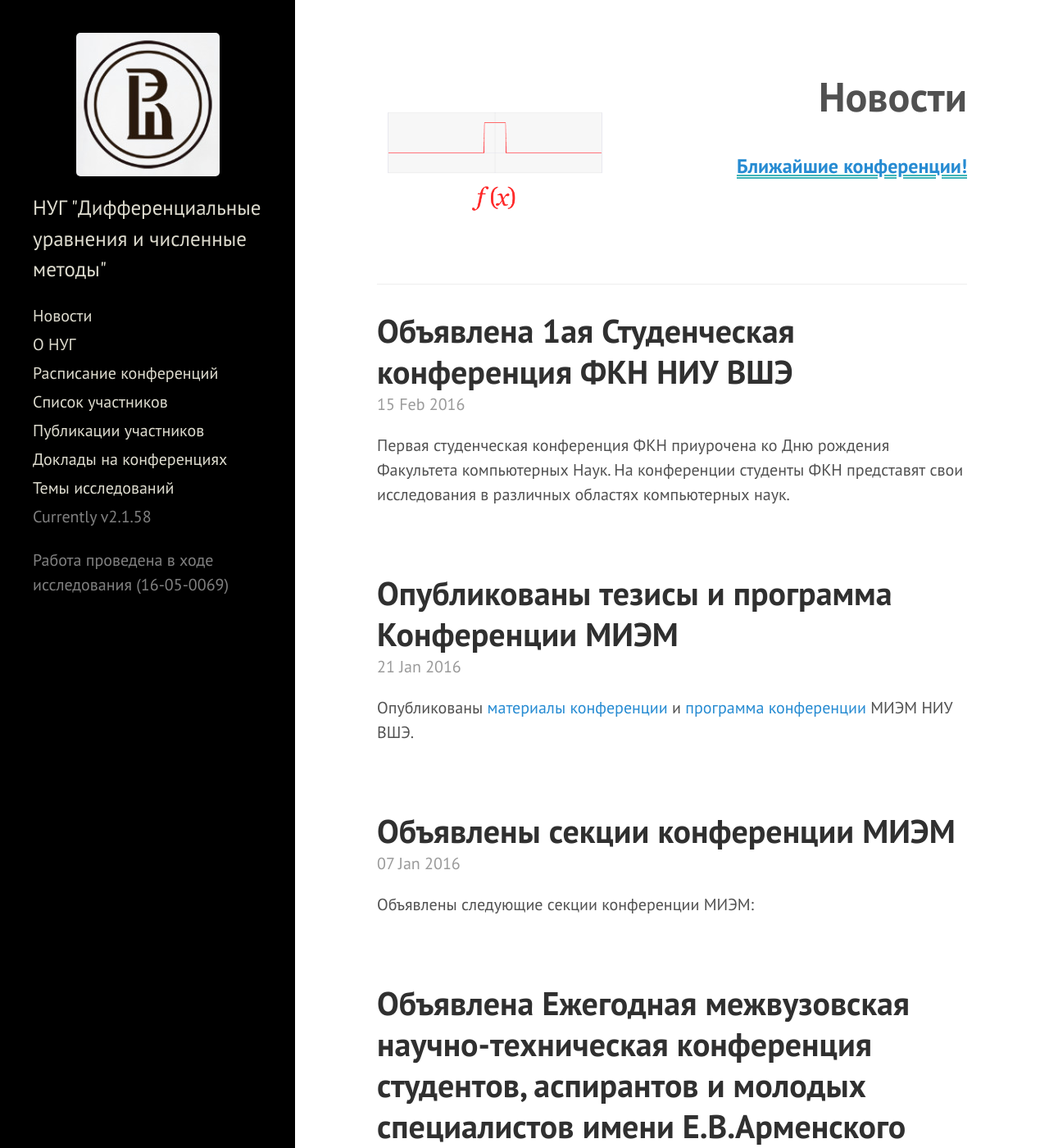
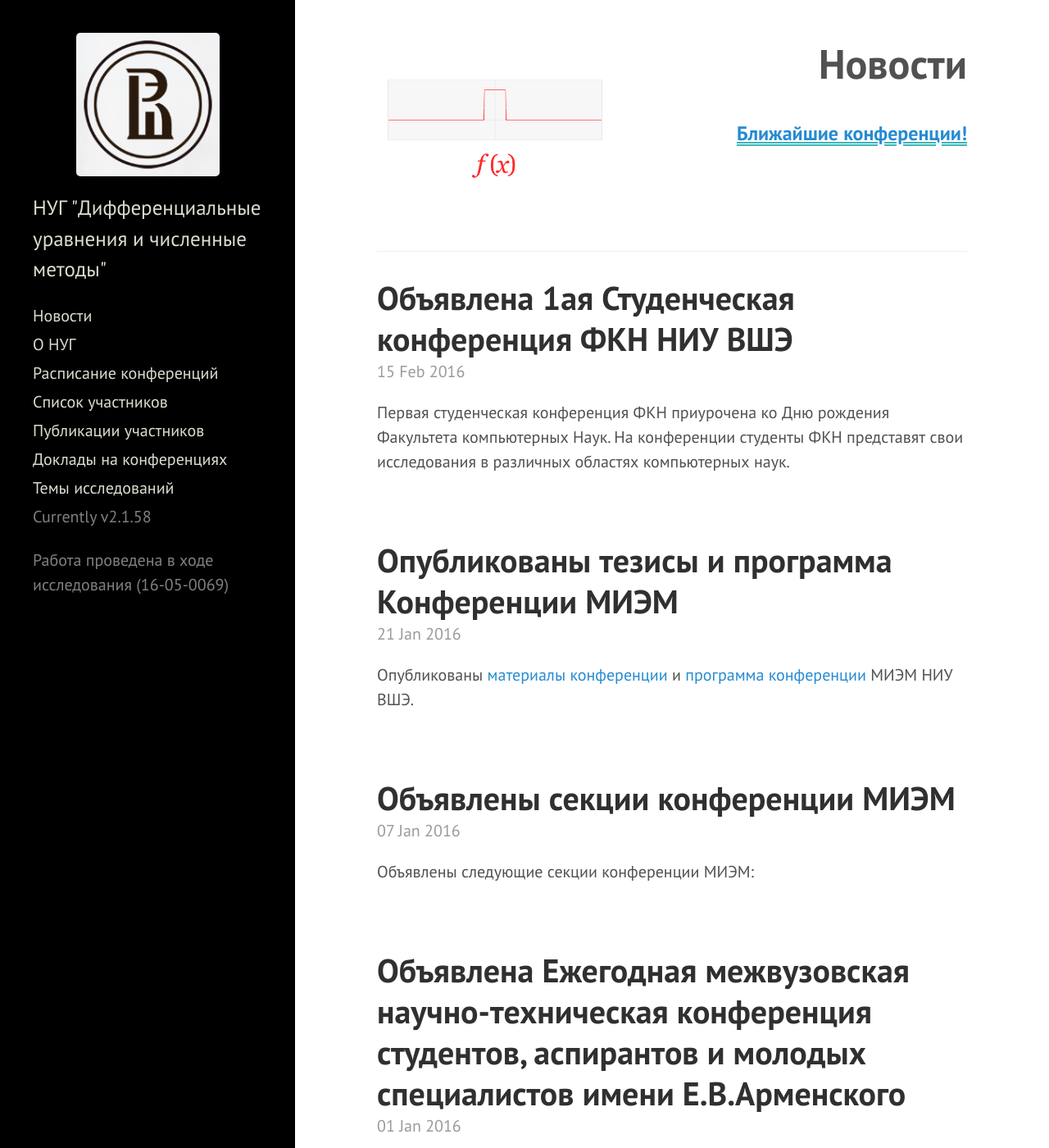
Before and after one commit to hsemmsg/hsemmsg.github.io, a Jekyll site: the page built from index.html, in a window 1280 px wide and 1400 px high. Shown: the whole window at 82% size. Built offline with Jekyll 4.4.1, drawn with Linux system fonts in a browser that asks for light colours; the list of posts is cut into pages by our own code.

Commit message:
Minor fixes

```diff
--- a/public/css/hyde.css
+++ b/public/css/hyde.css
@@ -162,7 +162,7 @@
 
 
 .content {
-  padding-top:    4rem;
+  padding-top:    2rem;
   padding-bottom: 4rem;
 }
 
```
